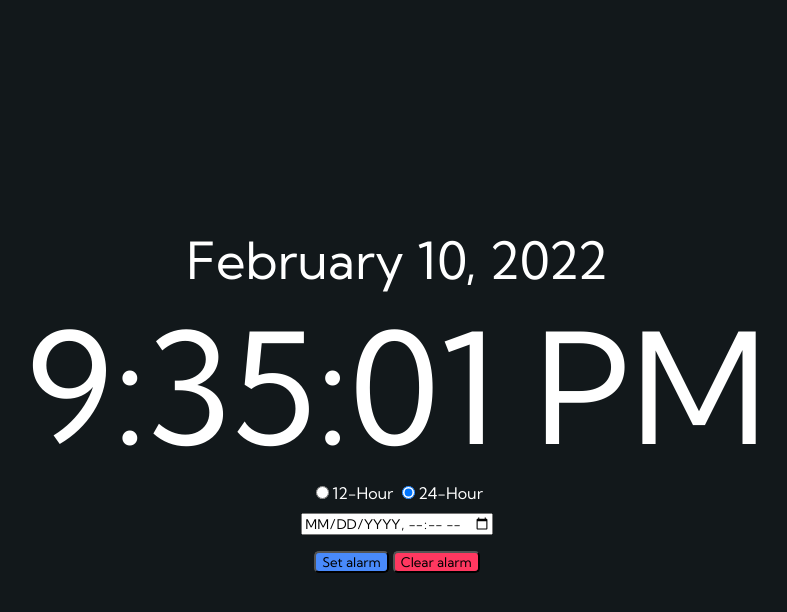
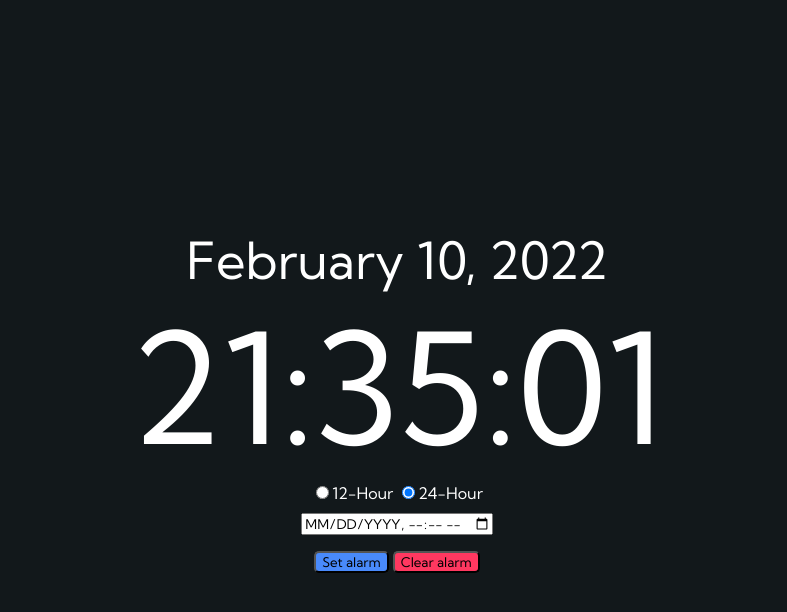
Before and after one commit to nmcmillen/alarm-clock, a plain HTML site: page index.html in a window 1280 px wide. Both pictures are taken after a click on the radio button 651 px from the left and 492 px from the top of the page. Shown: the whole page, without its empty margins (243-1030 px from the left). Drawn offline with Linux system fonts and the light colour scheme.

Commit message:
v1.3 working clock, date, alarm, 12/24

```diff
--- a/index.html
+++ b/index.html
@@ -17,8 +17,8 @@
         <div id="clock">Clock</div>
 
             <div class="radio-buttons">
-                <input type="radio" name="hour" onclick="updateTime()" value="12-Hour" id="12hour" checked="checked">12-Hour
-                <input type="radio" name="hour" onclick="updateTime24()" value="24-Hour" id="24hour">24-Hour
+                <input type="radio" name="hour" onclick="updateClock(12)" value="12-Hour" id="12hour" checked="checked">12-Hour
+                <input type="radio" name="hour" onclick="updateClock(24)" value="24-Hour" id="24hour">24-Hour
             </div>
 
         <input onchange="setAlarmTime(this.value)" name="alarmTime" type="datetime-local" id="input-date">
--- a/script.js
+++ b/script.js
@@ -4,9 +4,9 @@ let audio = new Audio('https://onlineclock.net/audio/options/default.mp3')
 audio.loop = true;
 let alarmTime = null;
 let alarmTimeout = null;
+let clockType = 12;
 let timeFormatTwelve = new Intl.DateTimeFormat('en-US', {
     hour: 'numeric',minute: 'numeric', second: 'numeric',
-    //hour12: false (use this to change from 12 hour clock to 24)
 });
 let timeFormatTwentyFour = new Intl.DateTimeFormat('en-US', {
     hour: 'numeric', minute: 'numeric', second: 'numeric', hour12: false,
@@ -20,44 +20,20 @@ function updateDay() {
     displayDate.innerText=(dateFormat.format(date));
 }
 
+function updateClock(t) {
+    clockType = t
+}
+
 function updateTime() {
     let date = new Date();
-    displayClock.innerText=(timeFormatTwelve.format(date));
+    var str = '';
+    if(clockType == 12 ){
+        str = timeFormatTwelve.format(date);
+    } else {
+        str = timeFormatTwentyFour.format(date);
+    }
+    displayClock.innerText = str;
 }
-
-function updateTime24() {
-    let date = new Date();
-    displayClock.innerText=(timeFormatTwentyFour.format(date));
-}
-
-// function updateTime() {
-//     let date = new Date();
-
-//     let 12hour = document.getElementById("12hour");
-//     let 24hour = document.getElementById("24hour");
-
-//     if(12hour.checked==true)
-//      displayClock.innerText=(timeFormatTwelve.format(date));
-//     else(24hour.checked==true)
-//      displayClock.innerText=(timeFormatTwentyFour.format(date));
-//}
-
-//     // let hour = formatTime(date.getHours());
-//     // let minutes = formatTime(date.getMinutes());
-//     // let seconds = formatTime(date.getSeconds());
-//     // //`${hour}:${minutes}:${seconds}`
-
-
-
-//     //displayClock.innerText=(timeFormatTwelve.format(date));
-// }
-
-// function formatTime(time) {
-//     if (time < 10) {
-//         return '0' + time;
-//     }
-//     return time;
-// }
 
 function setAlarmTime(value) {
     alarmTime = value;
```
